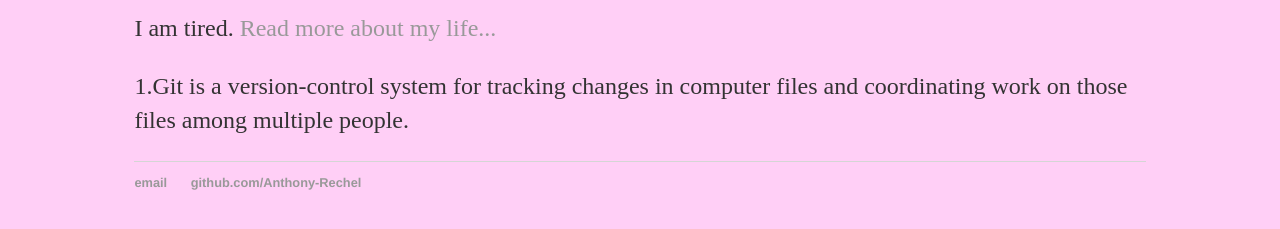
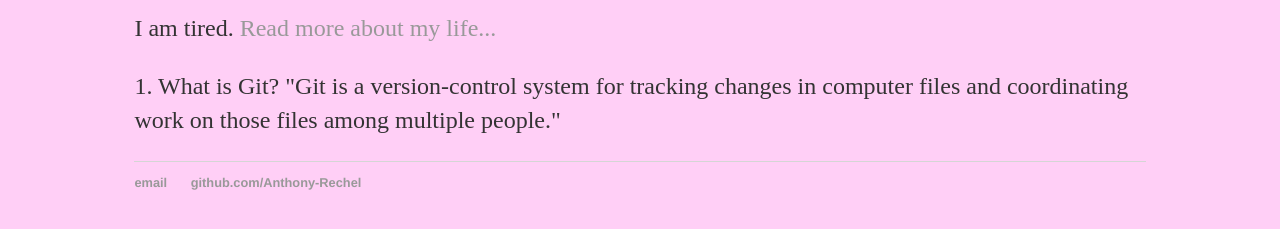
Before and after one commit to Anthony-Rechel/Anthony-Rechel.github.io, a plain HTML site: page index.html in a window 1280 px wide. Shown: the part 141-370 px from the top of the page. Drawn offline with Linux system fonts and the light colour scheme.

Commit message:
Update index.html

```diff
--- a/index.html
+++ b/index.html
@@ -20,7 +20,8 @@
 
         		<h1>Hi there, my name is Anthony!</h1>
 				<p>I am tired. <a href="#">Read more about my life...</a></p>
-				<p>1.Git is a version-control system for tracking changes in computer files and coordinating work on those files among multiple people.<p>
+				<p>1. What is Git?
+					"Git is a version-control system for tracking changes in computer files and coordinating work on those files among multiple people."<p>
 
 
 		<footer>
```
